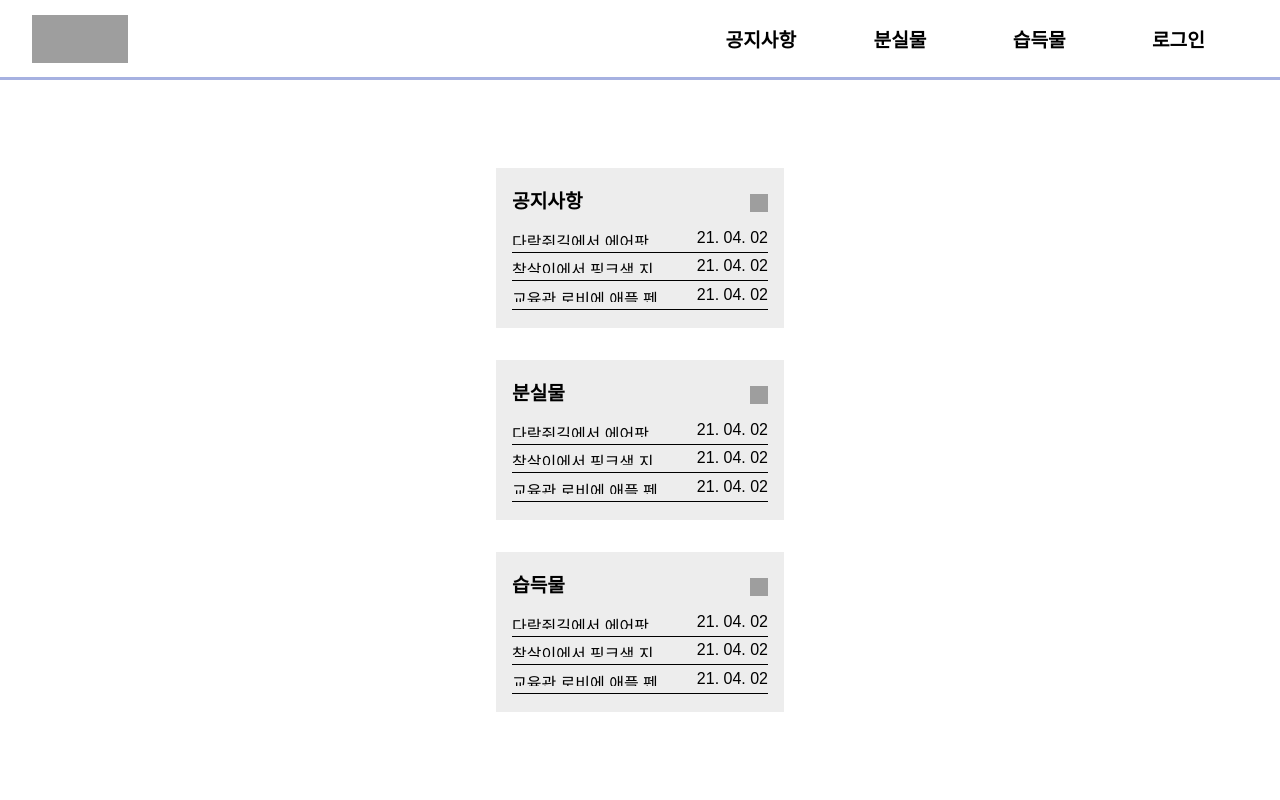
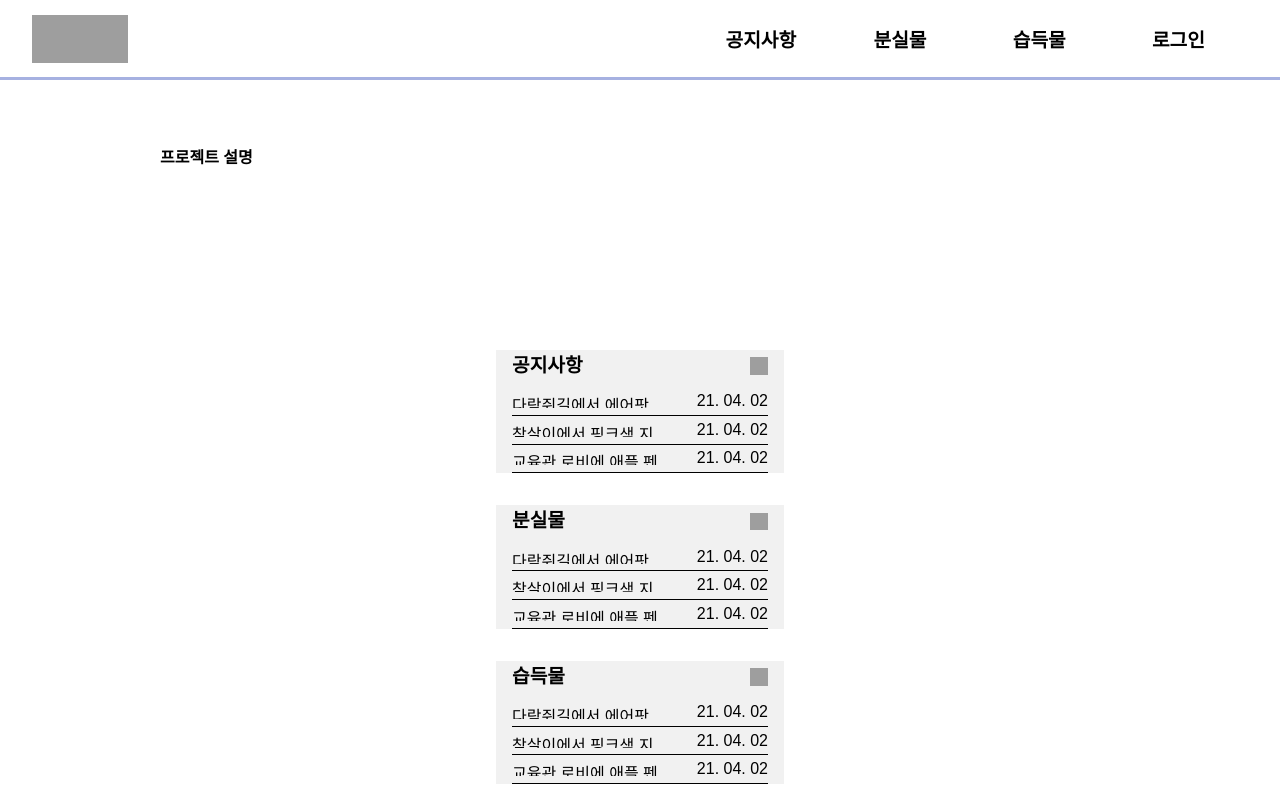
Before and after one commit to find-thanku/find-thanku-client, a React (Create React App) app: page / in a window 1280 px wide. Built offline with nearby package versions, Linux system fonts and the light colour scheme; grey boxes are pictures that could not be loaded.

Commit message:
feat : add project intro section in main page

```diff
--- a/src/component/post-preview/styles.ts
+++ b/src/component/post-preview/styles.ts
@@ -1,5 +1,5 @@
 import styled from "styled-components";
-import { BREAKPOINT, THEME_COLOR } from "../../asset/constant";
+import { THEME_COLOR } from "../../asset/constant";
 
 export const PostPreview = styled.div`
   display: flex;
@@ -7,8 +7,8 @@ export const PostPreview = styled.div`
   justify-content: center;
   width: 18rem;
   height: 10rem;
-  background-color: ${THEME_COLOR.GRAYER};
   margin: 1rem 0rem;
+  background-color: ${THEME_COLOR.GRAY};
 `;
 
 export const TitleContainer = styled.div`
@@ -37,7 +37,6 @@ export const Post = styled.div`
   margin: 0rem 1rem;
   padding: 0.3rem 0rem;
   font-size: 1rem;
-  /* font-weight: bold; */
   border-bottom: 0.8px solid black;
 `;
 
--- a/src/container/main-container/index.tsx
+++ b/src/container/main-container/index.tsx
@@ -5,6 +5,9 @@ import PostPreview from "../../component/post-preview";
 const MainContainer = () => {
   return (
     <S.MainContainer>
+      <S.Intro>
+        <div>프로젝트 설명</div>
+      </S.Intro>
       <PostPreview title={"공지사항"} />
       <PostPreview title={"분실물"} />
       <PostPreview title={"습득물"} />
--- a/src/container/main-container/styles.ts
+++ b/src/container/main-container/styles.ts
@@ -7,9 +7,26 @@ export const MainContainer = styled.div`
   justify-content: center;
   align-items: center;
   width: 100%;
+  background-color: ${THEME_COLOR.VIOLET};
 
   @media only screen and (min-width: ${BREAKPOINT}px) {
     background-color: white;
     height: calc(100vh - 5rem);
   }
 `;
+
+export const Intro = styled.div`
+  display: flex;
+  width: 80%;
+  height: 20rem;
+  margin: 2rem 0rem;
+  padding: 2rem;
+  background-color: white;
+  border-radius: 2rem;
+  font-weight: bold;
+
+  @media only screen and (min-width: ${BREAKPOINT}px) {
+    background-color: white;
+    height: calc(100vh - 5rem);
+  }
+`;
```
